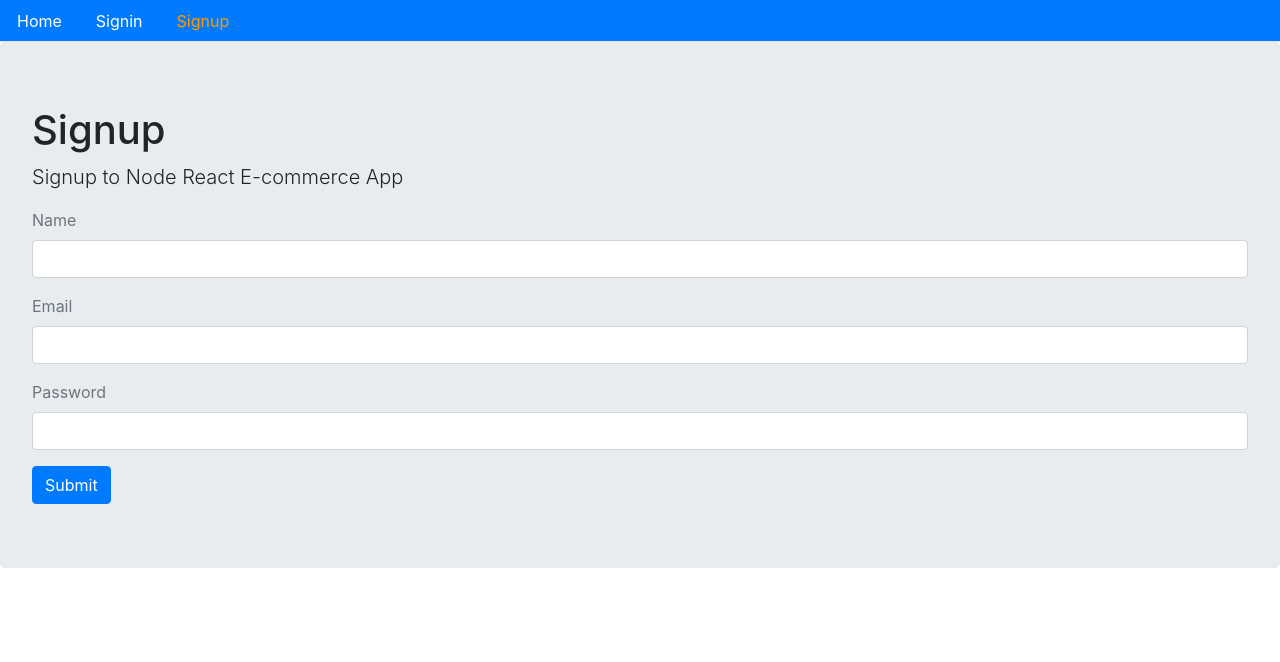
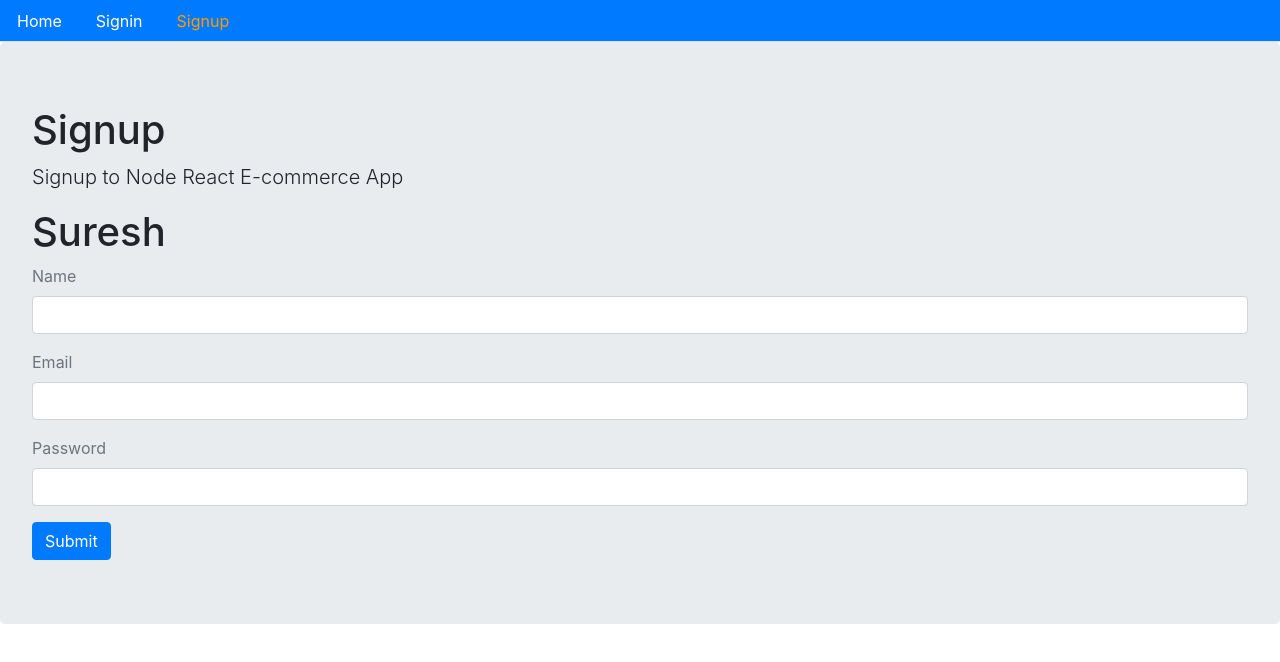
Before and after one commit to sureshYanamula/ecommerce, a React (Create React App) app in the folder ecommerce/: page /signup in a window 1280 px wide. Shown: the top 662 px of the page. Built offline with nearby package versions, Linux system fonts and the light colour scheme.

Commit message:
Update Signup.js

```diff
--- a/ecommerce/src/user/Signup.js
+++ b/ecommerce/src/user/Signup.js
@@ -83,6 +83,7 @@ const Signup = () => {
       description="Signup to Node React E-commerce App"
       className="container col-md-8 offset-md-2"
     >
+      <h1>Suresh</h1>
       {showSuccess()}
       {showError()}
       {signUpForm()}
```
